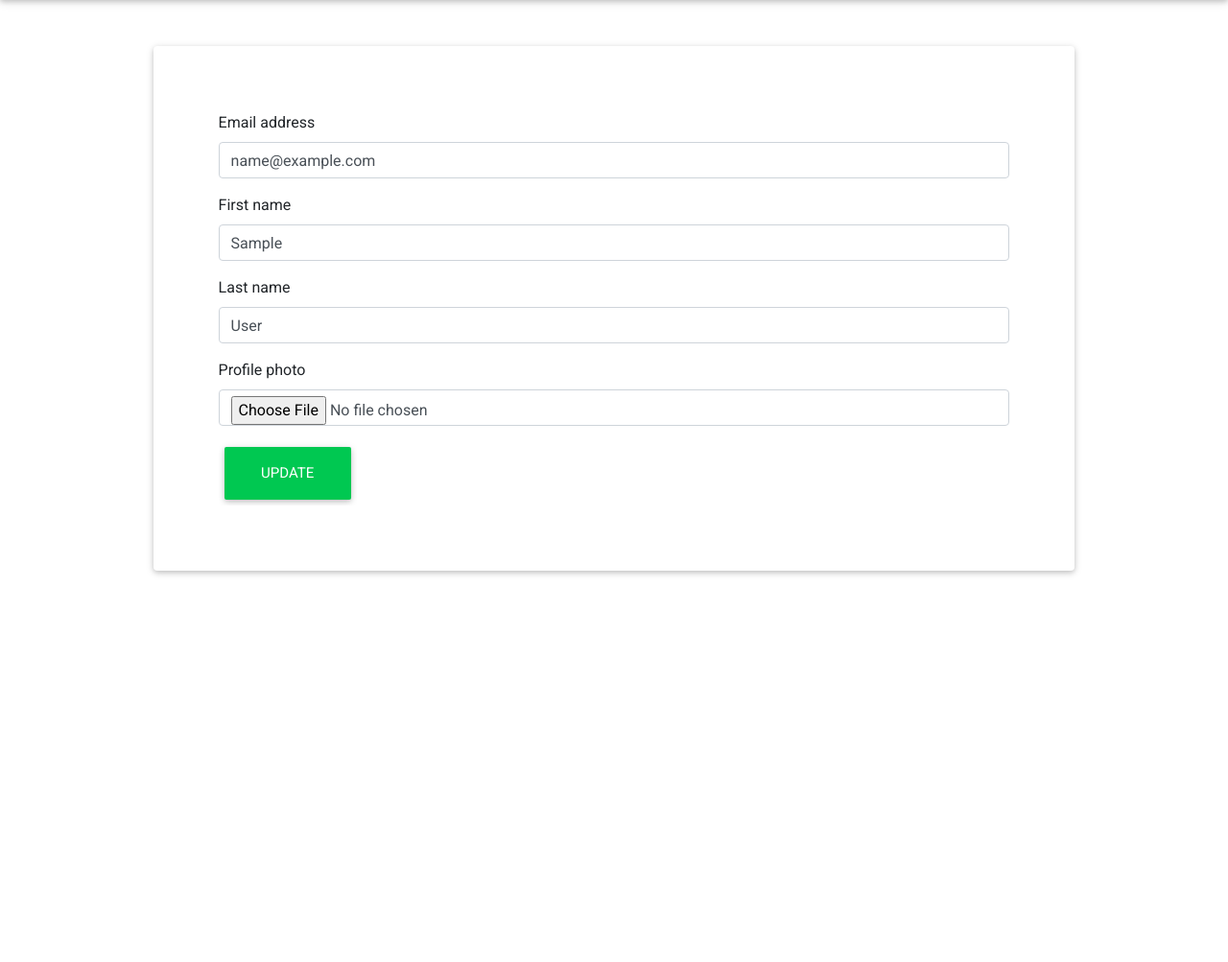
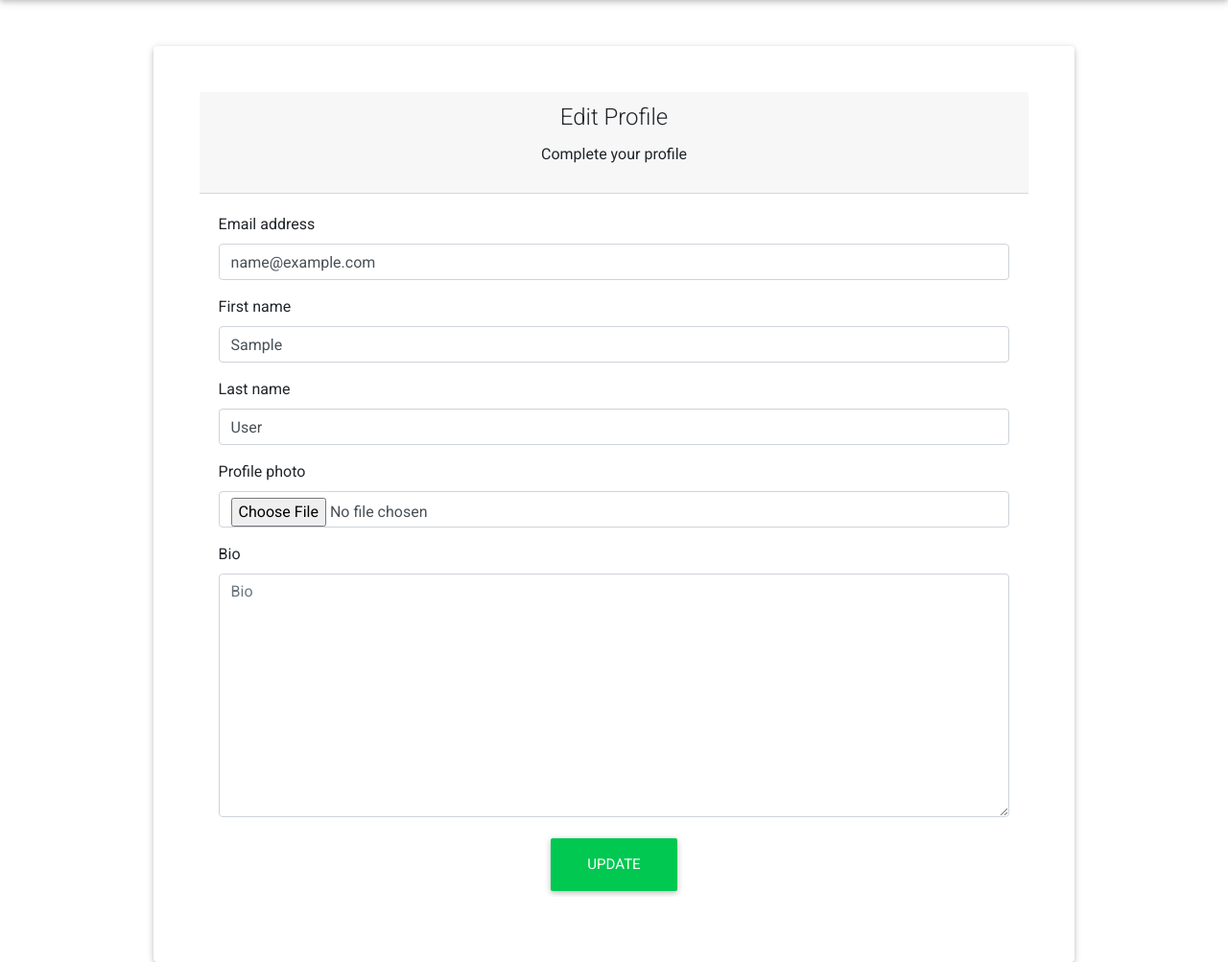
Before and after one commit to D-Kamunya/instagram, a Django app: page /users/edit_profile/ in a window 1280 px wide. Shown: the part 72-1075 px from the top of the page at 96% size. Before the commit the page ends 672 px from the top, so only its background shows below. Run offline with Django 3.2, Linux system fonts and the light colour scheme; the visitor is signed in with stand-in values (Sample User, id 1); some libraries are stand-ins or nearby versions.

Commit message:
Minor styling changes

```diff
--- a/users/forms.py
+++ b/users/forms.py
@@ -33,4 +33,4 @@ class EditProfileForm(forms.ModelForm):
 class UserProfileForm(forms.ModelForm):
     class Meta:
         model = Profile
-        exclude = ['user','bio']
+        exclude = ['user']
--- a/users/templates/navbar.html
+++ b/users/templates/navbar.html
@@ -4,7 +4,7 @@
 {% endblock %}
 <!--Navbar -->
 <nav class="mb-1 navbar navbar-expand-lg navbar-light ">
-  <a class="navbar-brand" href="#"><h2>Instagram</h2> </a>
+  <a class="navbar-brand" href="{%url 'home_page'%}"><h2>Instagram</h2> </a>
   <button class="navbar-toggler" type="button" data-toggle="collapse" data-target="#navbarSupportedContent-555"
     aria-controls="navbarSupportedContent-555" aria-expanded="false" aria-label="Toggle navigation">
     <span class="navbar-toggler-icon"></span>
--- a/users/templates/users/edit_profile.html
+++ b/users/templates/users/edit_profile.html
@@ -5,13 +5,19 @@
 {%endblock%}
 {%block content%}
 <div class="card new_image p-5">
+  <div class="card-header text-center card-header-primary">
+    <h4 class="card-title">Edit Profile</h4>
+    <p class="card-category">Complete your profile</p>
+  </div>
   <div class="card-body">
     <form  action="{%url 'edit_profile'%}" method="post" enctype="multipart/form-data">
       {%csrf_token%}
 
       {% bootstrap_form form%}
       {% bootstrap_form profile_form%}
-      <input type="submit" class="btn btn-success btn-lg" value="UPDATE">
+      <div class="text-center">
+        <input type="submit" class="btn btn-success btn-lg" value="UPDATE">
+      </div>
     </form>
   </div>
 
--- a/users/templates/users/my_profile.html
+++ b/users/templates/users/my_profile.html
@@ -36,7 +36,7 @@
         {%if profile.bio%}
         <p>{{profile.bio}}</p>
         {%else%}
-        <p>You have no bio.<a href="{%url 'edit_profile'%}">Update</a> </p>
+        <p>You have no bio.<a href="{%url 'edit_profile'%}" >Update</a> </p>
         {%endif%}
       </div>
     </div>
@@ -94,7 +94,7 @@
             <ul class="list-group list-group-flush">
               {% for profile in following %}
 
-                <li style="width: 70%;" class="list-group-item mx-auto">
+                <li style="width: 70%;" class="list-group-item mx-auto d-flex justify-content-between">
                   {%if profile.profile_photo%}
                     <img src="{{profile.profile_photo.cdn_url}}" class="rounded-circle z-depth-0" alt="avatar image" height="35">
                   {%else%}
@@ -125,7 +125,7 @@
             <ul class="list-group list-group-flush">
               {% for profile in followers %}
 
-                <li style="width: 70%;" class="list-group-item mx-auto">
+                <li style="width: 70%;" class="list-group-item mx-auto d-flex justify-content-between">
                   {%if profile.profile_photo%}
                     <img src="{{profile.profile_photo.cdn_url}}" class="rounded-circle z-depth-0" alt="avatar image" height="35">
                   {%else%}
```
Also changed, not shown: feed/templates/feed/new_image.html (+7 -1 lines).
